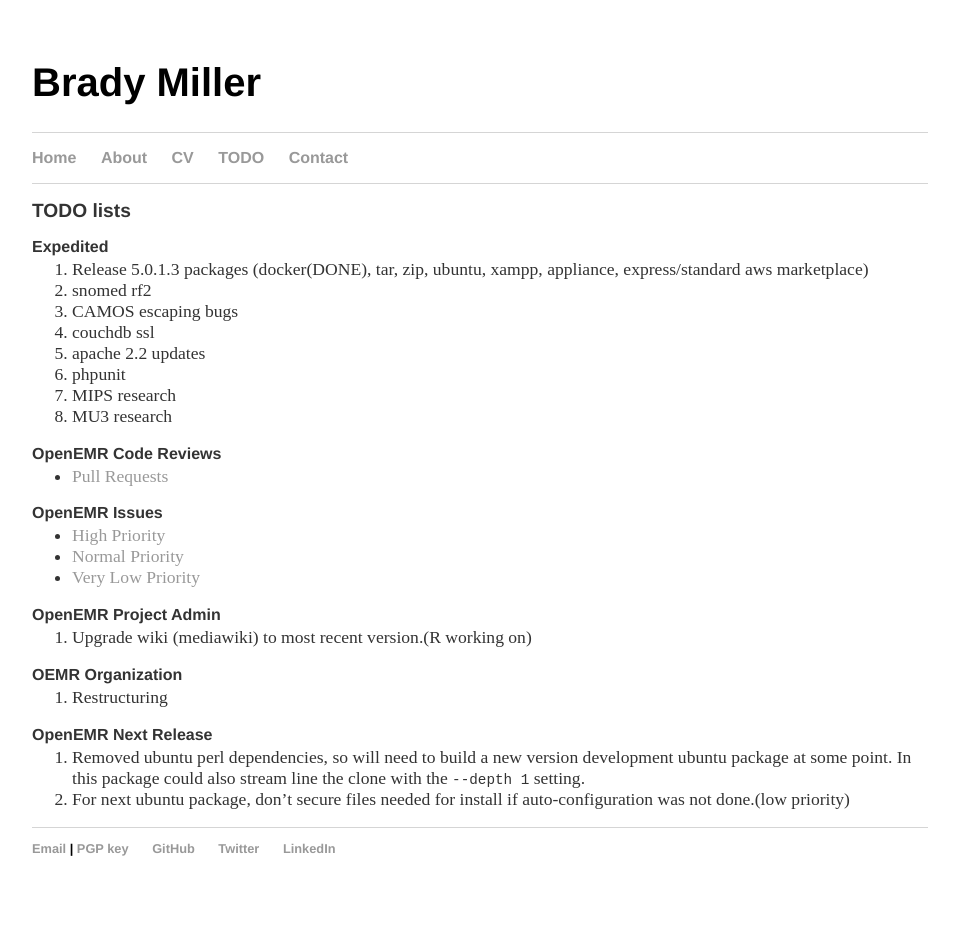
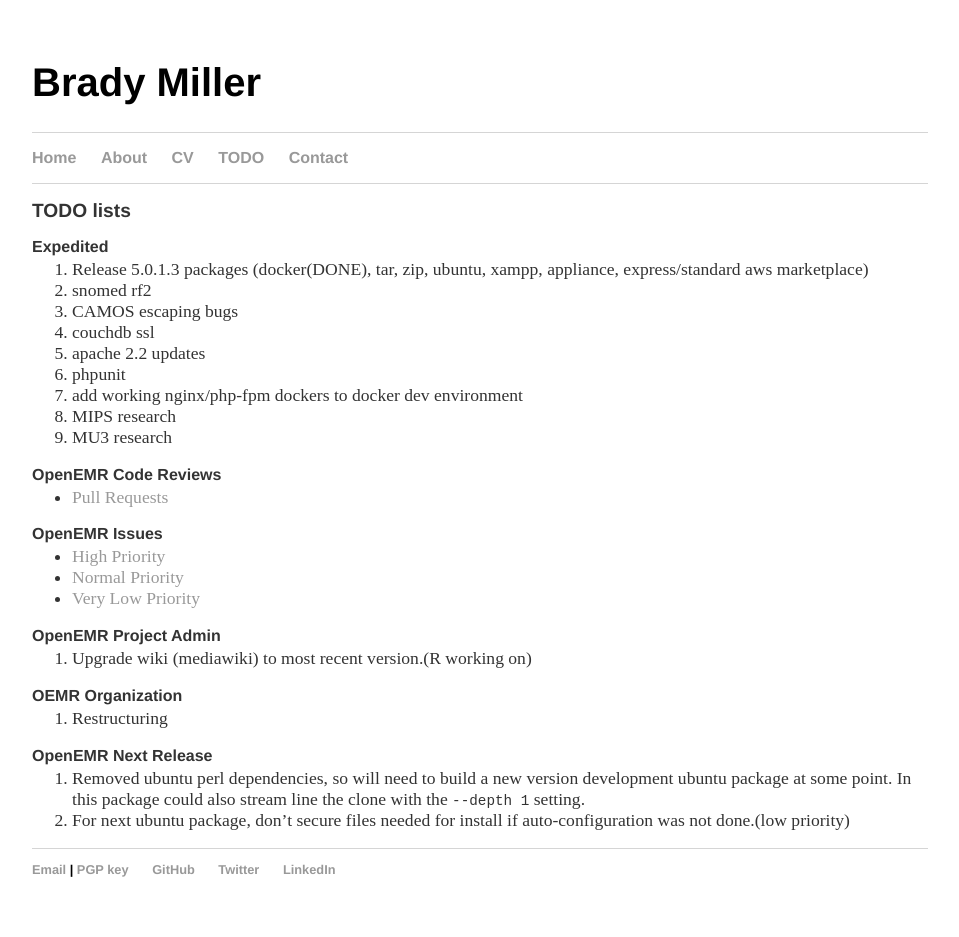
Before and after one commit to bradymiller/bradymiller.github.io, a Jekyll site: the page built from todo/index.md, in a window 1280 px wide. Shown: the whole page, without its empty margins (160-1119 px from the left). Built offline with Jekyll 4.4.1, drawn with Linux system fonts in a browser that asks for light colours; our own code applies the rules of GitHub Pages for plain Markdown files; before the commit the page ends 916 px from its top, so only the background shows below that.

Commit message:
Update index.md

```diff
--- a/todo/index.md
+++ b/todo/index.md
@@ -10,6 +10,7 @@
 1. couchdb ssl
 1. apache 2.2 updates
 1. phpunit
+1. add working nginx/php-fpm dockers to docker dev environment
 1. MIPS research
 1. MU3 research
 
```
